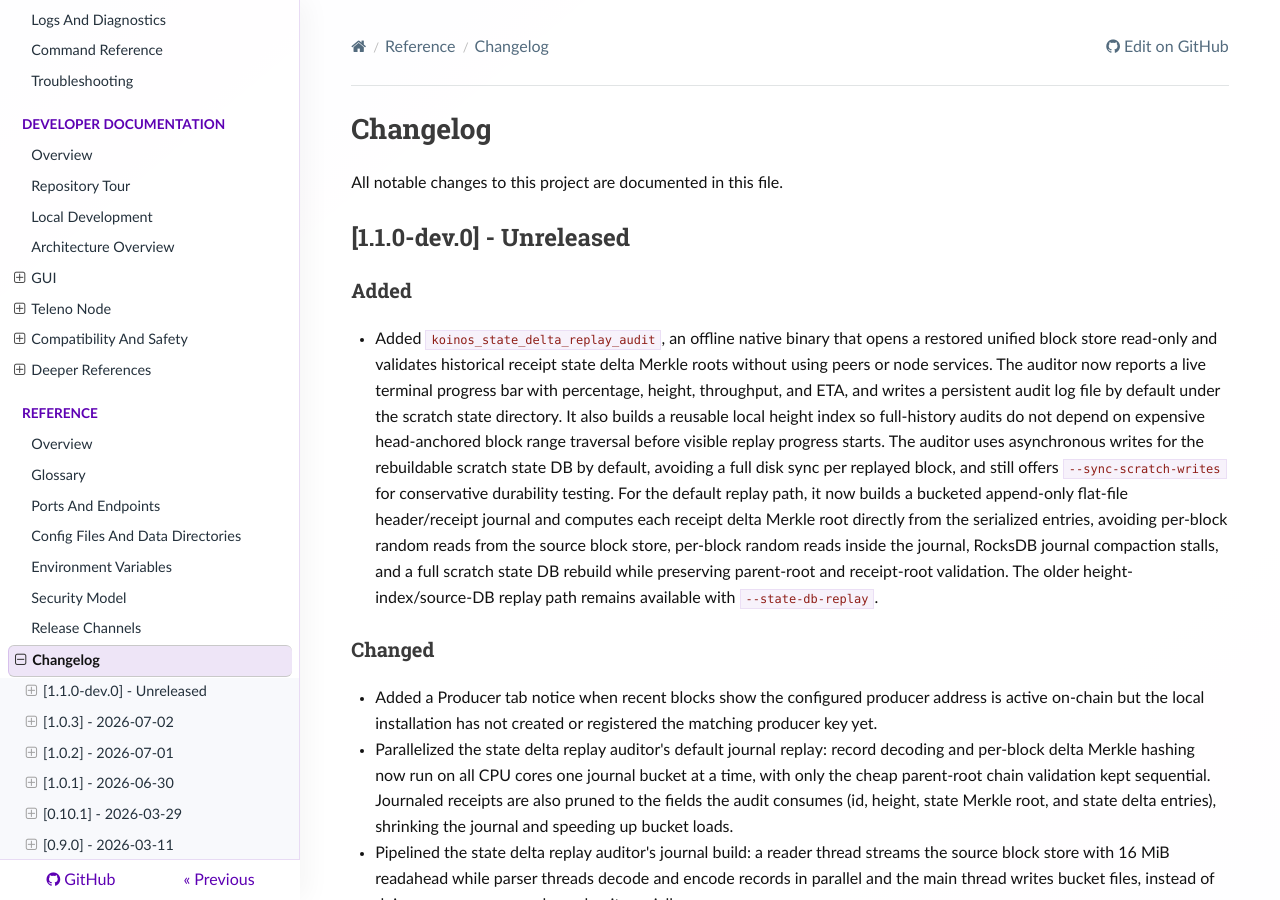
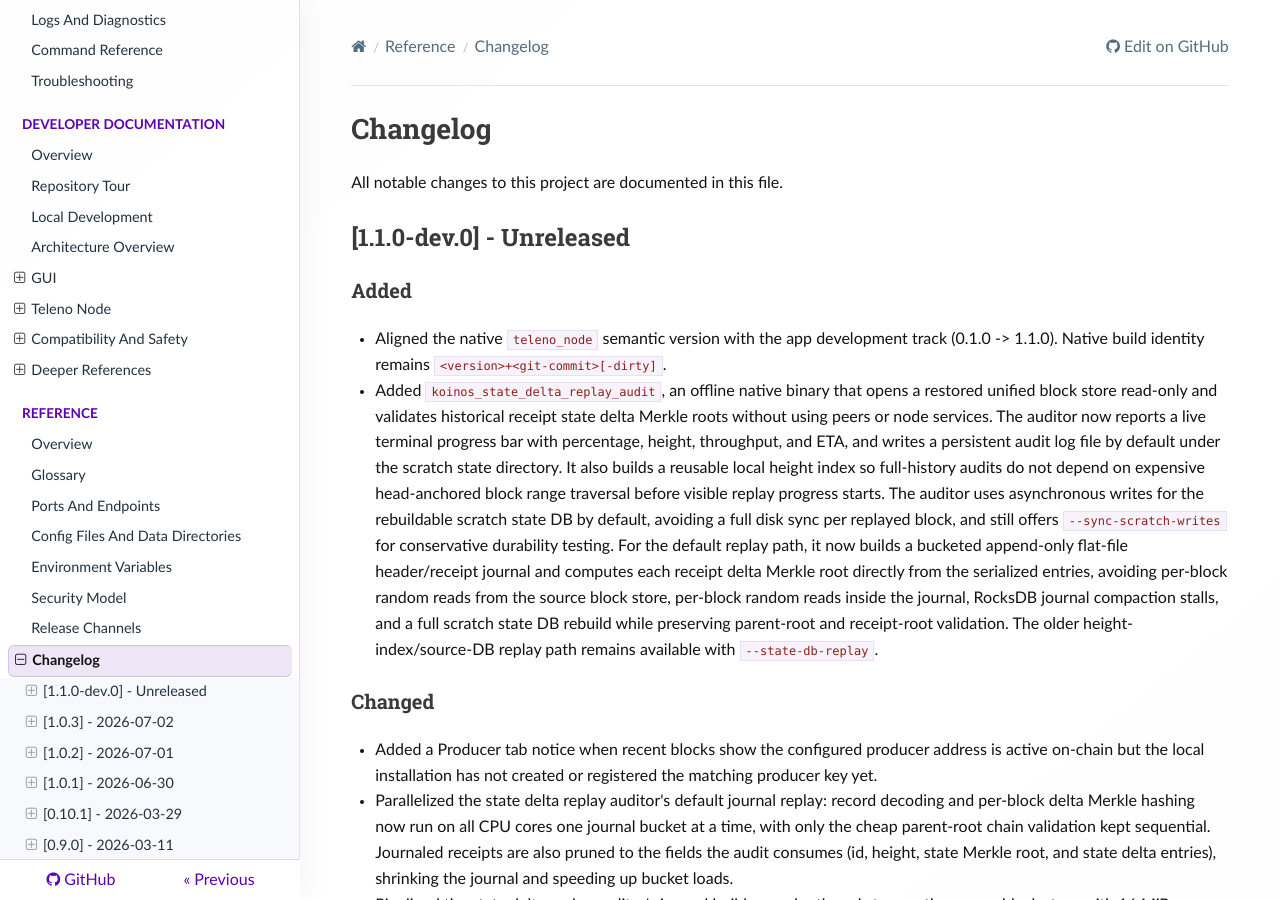
Before and after one commit to koinos/koinos-one, an MkDocs documentation site: the page built from docs/manual/reference/changelog.md, in a window 1280 px wide and 900 px high. Built offline with MkDocs 1.6.1, drawn with Linux system fonts in a browser that asks for light colours; nearby versions of some CDN libraries.

Commit message:
chore: align teleno_node semantic version with the 1.1.0 dev track
Bump the native CMake project version from 0.1.0 to 1.1.0 so
teleno_node --version and the app's native build identity match the
product development version. CMake project versions cannot carry a
prerelease suffix; development state is already conveyed by the
+<git-commit>[-dirty] build-version suffix.

```diff
--- a/docs/manual/reference/changelog.md
+++ b/docs/manual/reference/changelog.md
@@ -10,6 +10,10 @@ All notable changes to this project are documented in this file.
 ## [1.1.0-dev.0] - Unreleased
 
 ### Added
+
+- Aligned the native `teleno_node` semantic version with the app development
+  track (0.1.0 -> 1.1.0). Native build identity remains
+  `<version>+<git-commit>[-dirty]`.
 
 - Added `koinos_state_delta_replay_audit`, an offline native binary that opens a
   restored unified block store read-only and validates historical receipt state
```
Also changed, not shown: CHANGELOG.md (+4 -0 lines), 1 other file.
